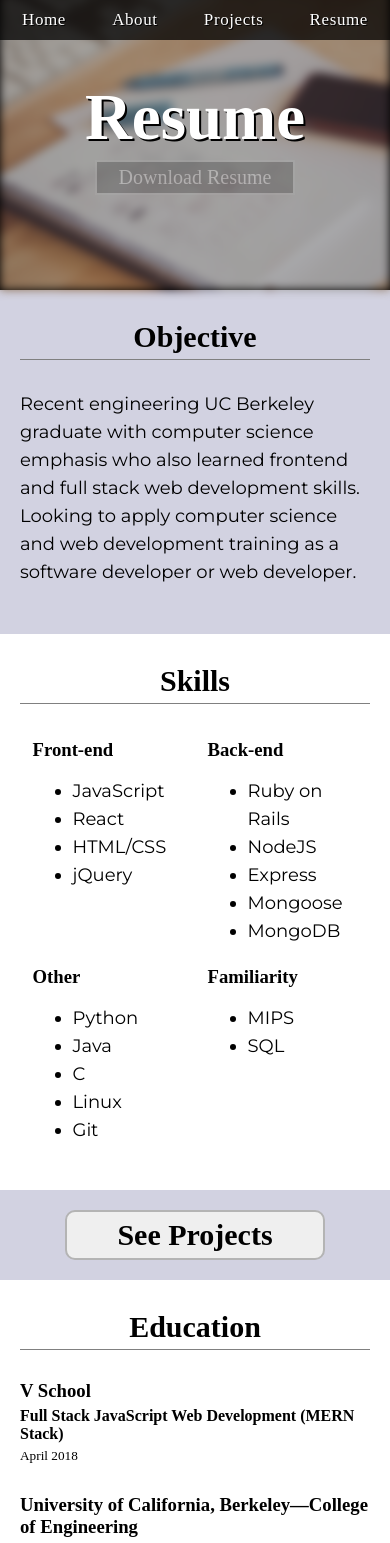
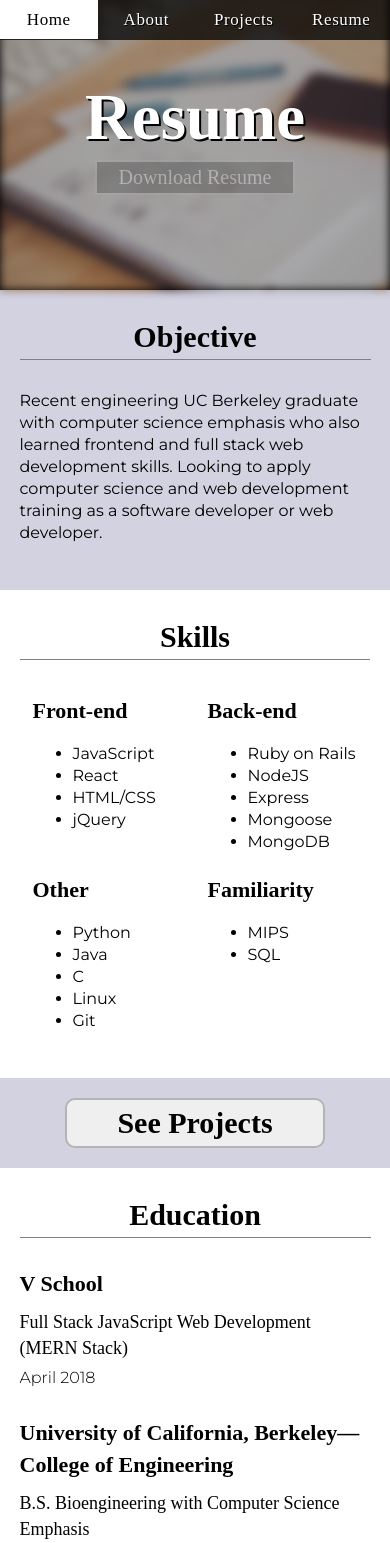
Before and after one commit to jaredryan/personal-portfolio, a React (Create React App) app: page /resume in a window 390 px wide. Shown: the top 1543 px of the page. Built offline with nearby package versions, Linux system fonts and the light colour scheme; a web font is replaced by a local one.

Commit message:
final changes to portfolio, barring adding a README and more projects

```diff
--- a/src/About.js
+++ b/src/About.js
@@ -21,7 +21,8 @@ class About extends Component {
                     <div className="profilePic"></div>
                     <div className="seeMore">
                         <h3>Contact Me!</h3>
-                        <a href="mailto:jryantennis@gmail.com?subject=Hi, Jared (from the Portfolio Website)" className="aboutEmail"><p><span>Email:</span>jryantennis@gmail.com</p></a>
+                        <a href="mailto:jryantennis@gmail.com?subject=Hi, Jared (from the Portfolio Website)" className="aboutEmail"><p><span>Email:</span><br className="mobile"/>jryantennis@gmail.com</p></a>
+                        <div className="gapEmailAndCell"></div>
                         <p><span>Cell:</span>559-348-3595</p>
                         <br/>
                         <p>See <Link to="/projects">Projects</Link>.</p>
--- a/src/Footer.js
+++ b/src/Footer.js
@@ -5,7 +5,7 @@ class Footer extends Component {
         return(
             <footer>
                 <fieldset>
-                    <legend>Contact Information</legend>
+                    <legend>Connect with Me!</legend>
                     <a href="https://github.com/jaredryan"><i className="fa fa-github"></i></a>
                     <a href="https://www.linkedin.com/in/jared-m-ryan/"><i className="fa fa-linkedin"></i></a>
                     <a href="mailto:jryantennis@gmail.com?subject=Hi, Jared (from the Portfolio Website)"><i className="fa fa-envelope"></i></a>
--- a/src/Projects.js
+++ b/src/Projects.js
@@ -7,7 +7,7 @@ class Projects extends Component {
           {
               title: "Fishackathon",
               subtitle: "First hackathon experience",
-              description: ["Full-stack CRUD application for adding and searching information on freshwater bodies of water through an API (which has since been shut down...)", "Secure user sign-up and login functionality", "Fully responsive for screens of all sizes", "Won local competition in Salt Lake City on Feb 10, 2018, currently awaiting results in the global competition"],
+              description: ["Full-stack CRUD application for adding and searching information on freshwater bodies of water through an API (which has since been shut down)", "Secure user sign-up and login functionality", "Fully responsive for screens of all sizes", "Won local competition in Salt Lake City on Feb 10, 2018, currently awaiting results in the global competition"],
               demo: "https://freshwaterfeed.herokuapp.com/",
               github: "https://github.com/jaredryan/fishackathon-slc-11",
               tech: ["Ruby on Rails", 'JavaScript', 'HTML', 'CSS'],
--- a/src/index.css
+++ b/src/index.css
@@ -54,12 +54,14 @@ nav ul a li {
     font-size: 17px;
     font-family: "Muli", serif;
     line-height: initial;
+    text-align: center;
 }
 
 nav a {
     text-decoration: none;
     color: white;
     z-index: 10;
+    width: 25%;
 }
 
 nav a:hover {
@@ -583,21 +585,21 @@ footer ul li span {
     background: url("Images/nature.jpg") no-repeat center center;
     height: 720px;
     width: 960px;
-    zoom: 45%;
+    zoom: 55%;
 }
 
 .aboutPage .swedenPic {
     background: url("Images/sweden.jpg") no-repeat center center;
     height: 1357px;
     width: 2048px;
-    zoom: 20%;
+    zoom: 28%;
 }
 
 .aboutPage .valuesPic {
     background: url("Images/gradFamily.jpg") no-repeat center center;
     height: 640px;
     width: 960px;
-    zoom: 50%;
+    zoom: 60%;
     vertical-align: middle;
 }
 
@@ -877,7 +879,7 @@ footer ul li span {
 
 .projectEntry h5,
 .projectEntry li {
-    font-size: 16px;
+    font-size: 18px;
     font-weight: 400;
     font-family: "Montserrat", sans-serif;
 }
@@ -885,7 +887,7 @@ footer ul li span {
 .projectEntry h5 span {
     font-weight: 600;
     font-family: "Montserrat", sans-serif;
-    font-size: 16px;
+    font-size: 18px;
 }
 
 .projectEntry h6 {
@@ -1000,7 +1002,47 @@ footer a:hover {
     font-family: "Montserrat", sans-serif;
 }
 
+.mobile {
+    display: none;
+}
+
+.webResumePage h3 {
+    font-size: 24px;
+    line-height: 34px;
+}
+
+.webResumePage h4 {
+    margin-top: 10px;
+    font-size: 20px;
+    font-weight: 400;
+    line-height: 28px;
+}
+
+.webResumePage h5 {
+    font-size: 18px;
+    font-family: "Montserrat", sans-serif;
+    font-weight: 300;
+    margin-top: 8px;
+}
+
+.objective, .education, .coursework, .workExperience {
+    padding-left: 9%;
+    padding-right: 9%;
+}
+
+@media (max-width: 1400px) {
+    .objective, .education, .coursework, .workExperience {
+        padding-left: 8%;
+        padding-right: 8%;
+    }
+}
+
 @media (max-width: 1100px) {
+    .objective, .education, .coursework, .workExperience {
+        padding-left: 7%;
+        padding-right: 7%;
+    }
+
     .gradPic,
     .softwareText,
     .profilePic,
@@ -1058,109 +1100,7 @@ footer a:hover {
     .softwareText {
         text-align: left;
     }
-}
-
-@media (max-width: 1050px) {
-    .aboutPageImg, .aboutBanner {
-        height: 450px;
-    }
-
-    .aboutBanner br {
-        display: block;
-    }
-
-    .aboutBanner h1 {
-        font-size: 90px;
-    }
-
-}
-
-@media (max-width: 950px) {
-    .homepageImg, header {
-        height: 500px;
-    }
-
-    .projectBanner, .projectPageImg {
-        height: 375px;
-    }
-
-    .projectBanner h1 {
-        font-size: 90px;
-    }
-}
-
-@media (max-width: 850px) {
-    .webBanner, .webPageImg {
-        height: 375px;
-    }
-
-    .webBanner h1 {
-        font-size: 85px;
-    }
-}
-
-@media (max-width: 800px) {
-    .homepageText h1 {
-        font-size: 80px;
-    }
-
-    .homepageText h2 {
-        font-size: 40px;
-    }
-
-    .homepageImg, header {
-        height: 450px;
-    }
-
-    .aboutPageImg, .aboutBanner {
-        height: 400px;
-    }
-
-    .aboutBanner h1 {
-        font-size: 80px;
-    }
-}
-
-@media (max-width: 779px) {
-    .resumeChoices {
-        display: grid;
-        grid-template-columns: 1fr 1fr;
-        grid-gap: 10px;
-    }
-
-    .resumeImg1 {
-        zoom: 71.875%;
-        border: 1px solid black;
-    }
-
-    .resumeImg2 {
-        width: 230px;
-        height: 230px;
-        zoom: 100%;
-        border: 1px solid black;
-        margin: auto;
-    }
-
-    .imageWrapper {
-        width: 230px;
-        height: 230px;
-        margin: auto;
-    }
-
-    .hoverWrapper h1 {
-        font-size: 28px;
-    }
-
-    .projectBanner, .projectPageImg {
-        height: 330px;
-    }
-
-    .projectBanner h1 {
-        font-size: 80px;
-    }
-}
-
-@media (max-width: 750px) {
+
     .aboutPage .myValues,
     .aboutPage .myInterests,
     .aboutPage .myBackground {
@@ -1234,9 +1174,195 @@ footer a:hover {
     }
 }
 
+@media (max-width: 1050px) {
+    .aboutPageImg, .aboutBanner {
+        height: 450px;
+    }
+
+    .aboutBanner br {
+        display: block;
+    }
+
+    .aboutBanner h1 {
+        font-size: 90px;
+    }
+
+}
+
+@media (max-width: 950px) {
+    .homepageImg, header {
+        height: 500px;
+    }
+
+    .projectBanner, .projectPageImg {
+        height: 375px;
+    }
+
+    .projectBanner h1 {
+        font-size: 90px;
+    }
+}
+
+@media (max-width: 900px) {
+    .objective, .education, .coursework, .workExperience {
+        padding-left: 6%;
+        padding-right: 6%;
+    }
+}
+
+@media (max-width: 850px) {
+    .webBanner, .webPageImg {
+        height: 375px;
+    }
+
+    .webBanner h1 {
+        font-size: 85px;
+    }
+}
+
+@media (max-width: 800px) {
+    .objective, .education, .coursework, .workExperience {
+        padding-left: 5%;
+        padding-right: 5%;
+    }
+
+    .homepageText h1 {
+        font-size: 80px;
+    }
+
+    .homepageText h2 {
+        font-size: 40px;
+    }
+
+    .homepageImg, header {
+        height: 450px;
+    }
+
+    .aboutPageImg, .aboutBanner {
+        height: 400px;
+    }
+
+    .aboutBanner h1 {
+        font-size: 80px;
+    }
+}
+
+@media (max-width: 779px) {
+    .resumeChoices {
+        display: grid;
+        grid-template-columns: 1fr 1fr;
+        grid-gap: 10px;
+    }
+
+    .resumeImg1 {
+        zoom: 71.875%;
+        border: 1px solid black;
+    }
+
+    .resumeImg2 {
+        width: 230px;
+        height: 230px;
+        zoom: 100%;
+        border: 1px solid black;
+        margin: auto;
+    }
+
+    .imageWrapper {
+        width: 230px;
+        height: 230px;
+        margin: auto;
+    }
+
+    .hoverWrapper h1 {
+        font-size: 28px;
+    }
+
+    .projectBanner, .projectPageImg {
+        height: 330px;
+    }
+
+    .projectBanner h1 {
+        font-size: 80px;
+    }
+}
+
+@media (max-width: 750px) {
+    p,
+    li,
+    .projectEntry h5,
+    .projectEntry li,
+    .projectEntry h5 span {
+        font-size: 16px;
+        line-height: 26px;
+    }
+
+    .webResumePage h3 {
+        font-size: 22px;
+        line-height: 32px;
+    }
+
+    .webResumePage h4 {
+        font-size: 18px;
+        margin-top: 9px;
+        line-height: 26px;
+    }
+
+    .webResumePage h5 {
+        font-size: 16px;
+        margin-top: 7px;
+    }
+}
+
 @media (max-width: 700px) {
     .coursework h2 {
         width: 100%;
+    }
+
+    .aboutPage .swedenPic {
+        zoom: 20%;
+    }
+
+    .aboutPage .valuesPic {
+        zoom: 50%;
+    }
+
+    .aboutPage .naturePic {
+        zoom: 45%;
+    }
+}
+
+@media (max-width: 679px) {
+    .threeThumbnails {
+        padding: 0;
+    }
+
+    .thumbnail {
+        width: 100%;
+    }
+
+    .thumbnail:hover, #About:hover {
+        background-color: rgb(230, 230, 230);
+    }
+
+    #About {
+        background-color: white;
+    }
+
+    .webBanner, .webPageImg {
+        height: 325px;
+    }
+
+    .webBanner h1 {
+        font-size: 75px;
+    }
+
+    .webBanner .downloadButton {
+        width: 210px;
+    }
+
+    .webBanner .downloadButton button {
+        font-size: 22px;
+        height: 38px;
     }
 }
 
@@ -1247,41 +1373,6 @@ footer a:hover {
     }
 }
 
-@media (max-width: 679px) {
-    .threeThumbnails {
-        padding: 0;
-    }
-
-    .thumbnail {
-        width: 100%;
-    }
-
-    .thumbnail:hover, #About:hover {
-        background-color: rgb(230, 230, 230);
-    }
-
-    #About {
-        background-color: white;
-    }
-
-    .webBanner, .webPageImg {
-        height: 325px;
-    }
-
-    .webBanner h1 {
-        font-size: 75px;
-    }
-
-    .webBanner .downloadButton {
-        width: 210px;
-    }
-
-    .webBanner .downloadButton button {
-        font-size: 22px;
-        height: 38px;
-    }
-}
-
 @media (max-width: 650px) {
     .homepageText h1 {
         font-size: 60px;
@@ -1339,14 +1430,6 @@ footer a:hover {
     .webBanner .downloadButton button {
         font-size: 20px;
         height: 35px;
-    }
-}
-
-@media (max-width: 550px) {
-    nav ul {
-        justify-content: space-between;
-        margin-left: 10px;
-        margin-right: 10px;
     }
 
     .row1,
@@ -1366,9 +1449,12 @@ footer a:hover {
         padding: 0;
     }
 
-    .seeMore a, .seeMore p {
-        font-size: 18px;
-        line-height: 22px;
+    .mobile {
+        display: block;
+    }
+
+    .seeMore .gapEmailAndCell {
+        margin-top: 10px;
     }
 
     .softwareText {
@@ -1401,6 +1487,11 @@ footer a:hover {
     .projectImage {
         zoom: 30%;
     }
+
+    p, li {
+        font-size: 16px;
+        line-height: 22px;
+    }
 }
 
 @media (max-width: 530px) {
```
